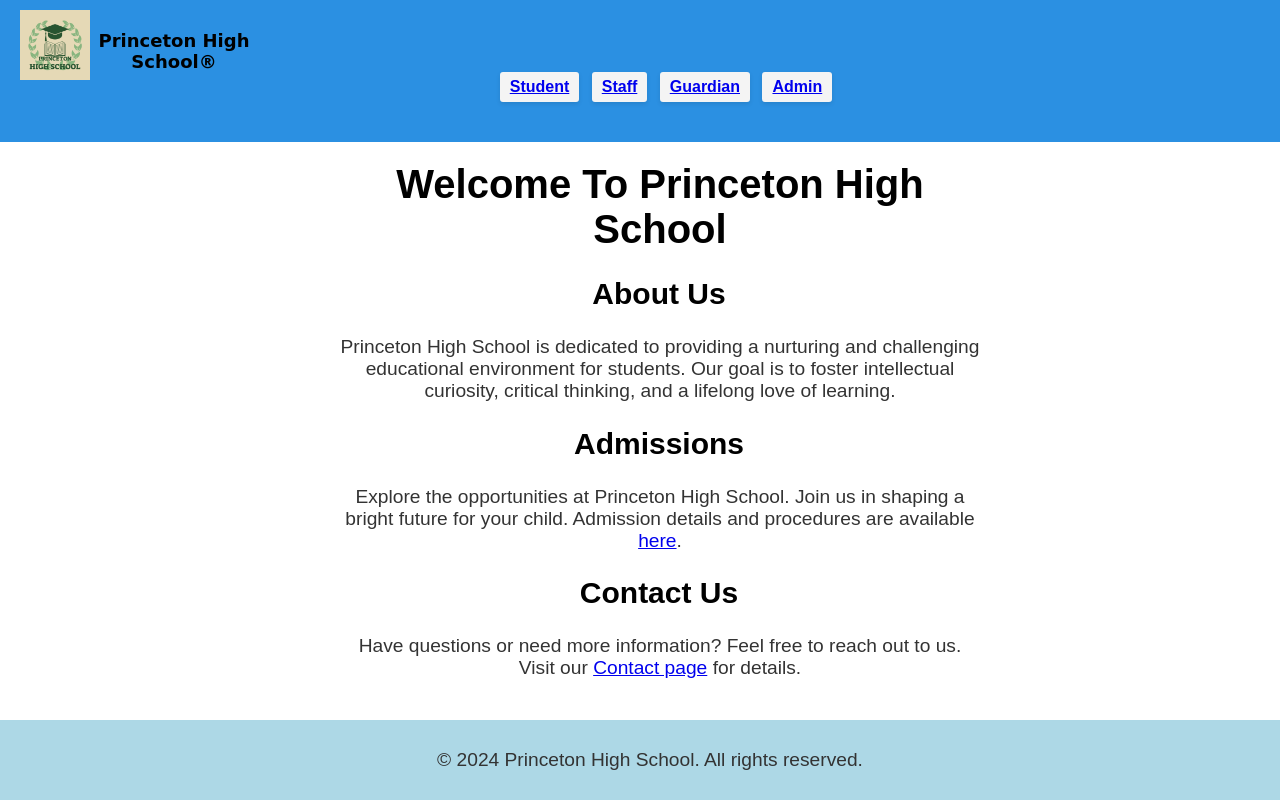
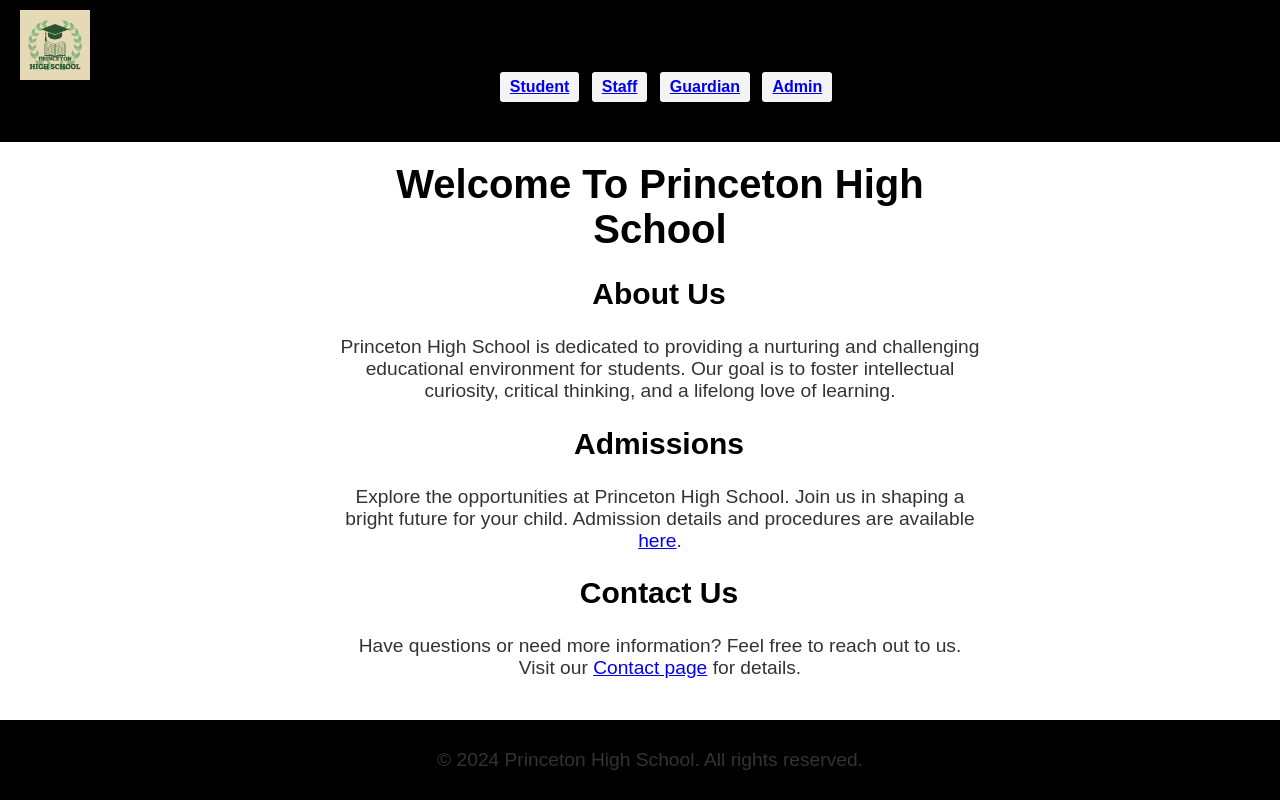
Before and after one commit to aikay2/Princeton-High, a Django app: page / in a window 1280 px wide. Run offline with Django 5.2, Linux system fonts and the light colour scheme.

Commit message:
new commit

```diff
--- a/PrincetonHigh/settings.py
+++ b/PrincetonHigh/settings.py
@@ -25,7 +25,7 @@ BASE_DIR = Path(__file__).resolve().parent.parent
 SECRET_KEY = 'django-insecure-f-g-iecksp(qq#1u#v30du2yzt@e2#(f3$891r-=tsi%@c7g+-'
 
 # SECURITY WARNING: don't run with debug turned on in production!
-DEBUG = False
+DEBUG = True
 
 ALLOWED_HOSTS = ['*']
 
@@ -124,7 +124,7 @@ USE_TZ = True
 # Static files (CSS, JavaScript, Images)
 # https://docs.djangoproject.com/en/5.0/howto/static-files/
 
-STATIC_URL = 'static/'
+STATIC_URL = '/static/'
 STATICFILES_DIRS = [os.path.join(BASE_DIR, 'school', 'static')]
 
 # Default primary key field type
--- a/school/static/styles.css
+++ b/school/static/styles.css
@@ -16,7 +16,7 @@ body.dark-mode {
   }
 
 header {
-    background-color:rgb(43, 144, 226)     ;
+    background-color: black;
     color:black;
     padding: 20px;
 }
@@ -126,7 +126,7 @@ p {
 }
 
 footer {
-    background-color:lightblue;
+    background-color: black;
     color: #fff;
     padding: 10px;
     position: fixed;
```
